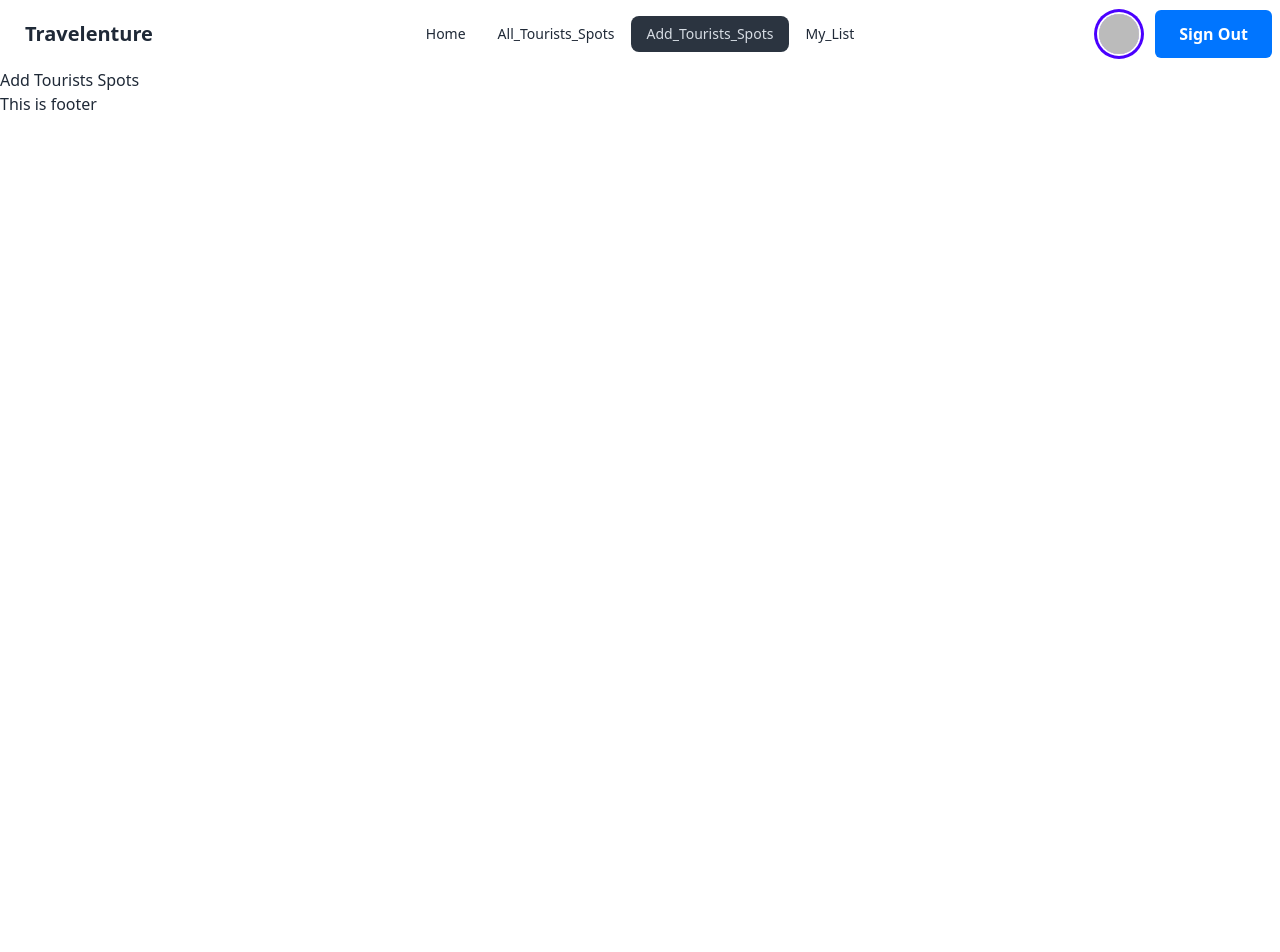
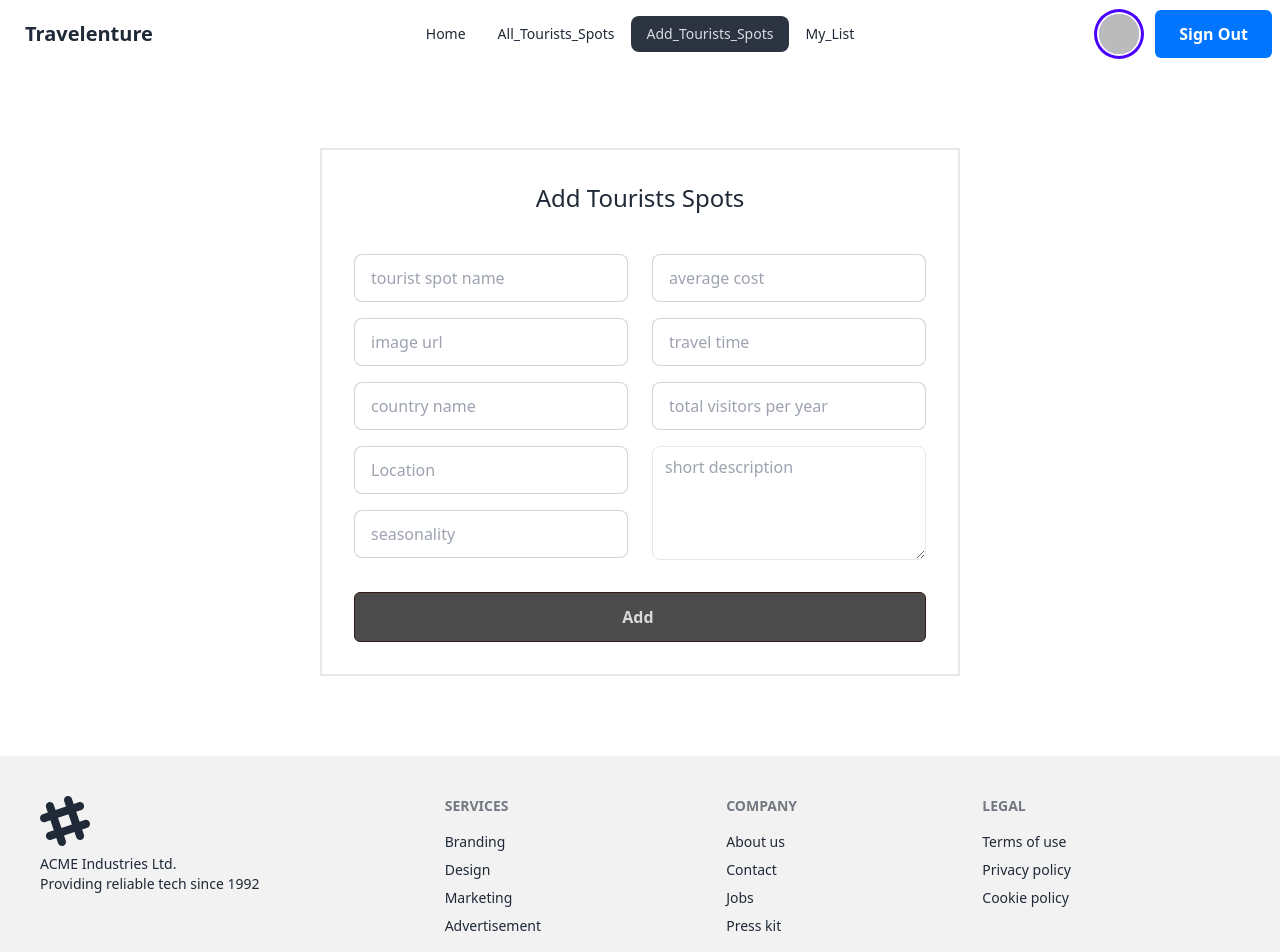
Before and after one commit to arifraj9911/tourism-management-client, a React (Vite) app: page /add-tourists-spot in a window 1280 px wide. Shown: the top 952 px of the page. Before the commit the page ends 800 px from the top, so only its background shows below. Built offline with nearby package versions, Linux system fonts and the light colour scheme; no server answers; sample sign-in values are in the browser's storage.

Commit message:
tourists spot add section implement

```diff
--- a/src/Pages/AddTouristsSpots/AddTouristsSpots.jsx
+++ b/src/Pages/AddTouristsSpots/AddTouristsSpots.jsx
@@ -1,11 +1,114 @@
-
+import { useContext } from "react";
+import { AuthContext } from "../provider/AuthProvider";
 
 const AddTouristsSpots = () => {
-    return (
+  const { user } = useContext(AuthContext);
+  console.log(user);
+  const handleAddForm = (e) => {
+    e.preventDefault();
+    const form = e.target;
+    const spot_name = form.spot_name.value;
+    const image = form.image.value;
+    const country_name = form.country_name.value;
+    const location = form.location.value;
+    const season = form.season.value;
+    const avg_cost = form.avg_cost.value;
+    const travel_time = form.travel_time.value;
+    const visitor = form.visitor.value;
+    const description = form.description.value;
+
+    const tourist_spot_info = {
+      spot_name,
+      image,
+      country_name,
+      location,
+      season,
+      avg_cost,
+      travel_time,
+      visitor,
+      description,
+      user_email: user?.email,
+      user_name: user?.displayName,
+    };
+
+    console.log(tourist_spot_info);
+  };
+  return (
+    <div className="w-1/2 p-8  mx-auto my-20 border-2">
+      <h2 className="text-2xl mb-10 text-center">Add Tourists Spots</h2>
+      <form onSubmit={handleAddForm}>
+        <div className=" flex justify-center gap-6 ">
+          <div className="flex flex-col gap-4 w-full">
+            <input
+              type="text"
+              name="spot_name"
+              placeholder="tourist spot name"
+              className="input input-bordered w-full"
+            />
+            <input
+              type="text"
+              name="image"
+              placeholder="image url"
+              className="input input-bordered w-full"
+            />
+            <input
+              type="text"
+              name="country_name"
+              placeholder="country name"
+              className="input input-bordered w-full"
+            />
+            <input
+              type="text"
+              name="location"
+              placeholder="Location"
+              className="input input-bordered w-full"
+            />
+            <input
+              type="text"
+              name="season"
+              placeholder="seasonality"
+              className="input input-bordered w-full"
+            />
+          </div>
+          <div className="flex flex-col gap-4 w-full">
+            <input
+              type="number"
+              name="avg_cost"
+              placeholder="average cost"
+              className="input input-bordered w-full"
+            />
+            <input
+              type="text"
+              name="travel_time"
+              placeholder="travel time"
+              className="input input-bordered w-full"
+            />
+            <input
+              type="number"
+              name="visitor"
+              placeholder="total visitors per year"
+              className="input input-bordered w-full"
+            />
+            <textarea
+              name="description"
+              id=""
+              placeholder="short description"
+              cols="20"
+              rows="4"
+              className="border rounded-lg px-3 py-2 w-full"
+            ></textarea>
+          </div>
+        </div>
         <div>
-            <h2>Add Tourists Spots</h2>
+          <input
+            type="submit"
+            value="Add "
+            className="bg-[#4d4c4c] text-[#d9d9d9] w-full border border-[#331A15] p-3 rounded-md mt-8 font-bold"
+          />
         </div>
-    );
+      </form>
+    </div>
+  );
 };
 
 export default AddTouristsSpots;
--- a/src/Pages/Shared/Footer/Footer.jsx
+++ b/src/Pages/Shared/Footer/Footer.jsx
@@ -1,11 +1,46 @@
-
-
 const Footer = () => {
-    return (
-        <div>
-            <h2>This is footer</h2>
-        </div>
-    );
+  return (
+    <footer className="footer p-10 bg-base-200 text-base-content">
+      <aside>
+        <svg
+          width="50"
+          height="50"
+          viewBox="0 0 24 24"
+          xmlns="http://www.w3.org/2000/svg"
+          fillRule="evenodd"
+          clipRule="evenodd"
+          className="fill-current"
+        >
+          <path d="M22.672 15.226l-2.432.811.841 2.515c.33 1.019-.209 2.127-1.23 2.456-1.15.325-2.148-.321-2.463-1.226l-.84-2.518-5.013 1.677.84 2.517c.391 1.203-.434 2.542-1.831 2.542-.88 0-1.601-.564-1.86-1.314l-.842-2.516-2.431.809c-1.135.328-2.145-.317-2.463-1.229-.329-1.018.211-2.127 1.231-2.456l2.432-.809-1.621-4.823-2.432.808c-1.355.384-2.558-.59-2.558-1.839 0-.817.509-1.582 1.327-1.846l2.433-.809-.842-2.515c-.33-1.02.211-2.129 1.232-2.458 1.02-.329 2.13.209 2.461 1.229l.842 2.515 5.011-1.677-.839-2.517c-.403-1.238.484-2.553 1.843-2.553.819 0 1.585.509 1.85 1.326l.841 2.517 2.431-.81c1.02-.33 2.131.211 2.461 1.229.332 1.018-.21 2.126-1.23 2.456l-2.433.809 1.622 4.823 2.433-.809c1.242-.401 2.557.484 2.557 1.838 0 .819-.51 1.583-1.328 1.847m-8.992-6.428l-5.01 1.675 1.619 4.828 5.011-1.674-1.62-4.829z"></path>
+        </svg>
+        <p>
+          ACME Industries Ltd.
+          <br />
+          Providing reliable tech since 1992
+        </p>
+      </aside>
+      <nav>
+        <h6 className="footer-title">Services</h6>
+        <a className="link link-hover">Branding</a>
+        <a className="link link-hover">Design</a>
+        <a className="link link-hover">Marketing</a>
+        <a className="link link-hover">Advertisement</a>
+      </nav>
+      <nav>
+        <h6 className="footer-title">Company</h6>
+        <a className="link link-hover">About us</a>
+        <a className="link link-hover">Contact</a>
+        <a className="link link-hover">Jobs</a>
+        <a className="link link-hover">Press kit</a>
+      </nav>
+      <nav>
+        <h6 className="footer-title">Legal</h6>
+        <a className="link link-hover">Terms of use</a>
+        <a className="link link-hover">Privacy policy</a>
+        <a className="link link-hover">Cookie policy</a>
+      </nav>
+    </footer>
+  );
 };
 
 export default Footer;
```
